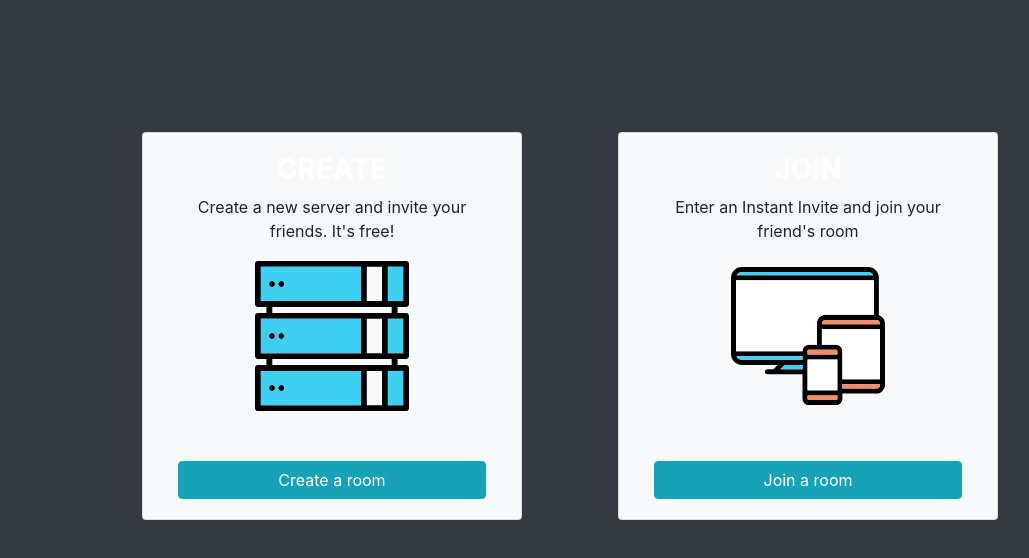
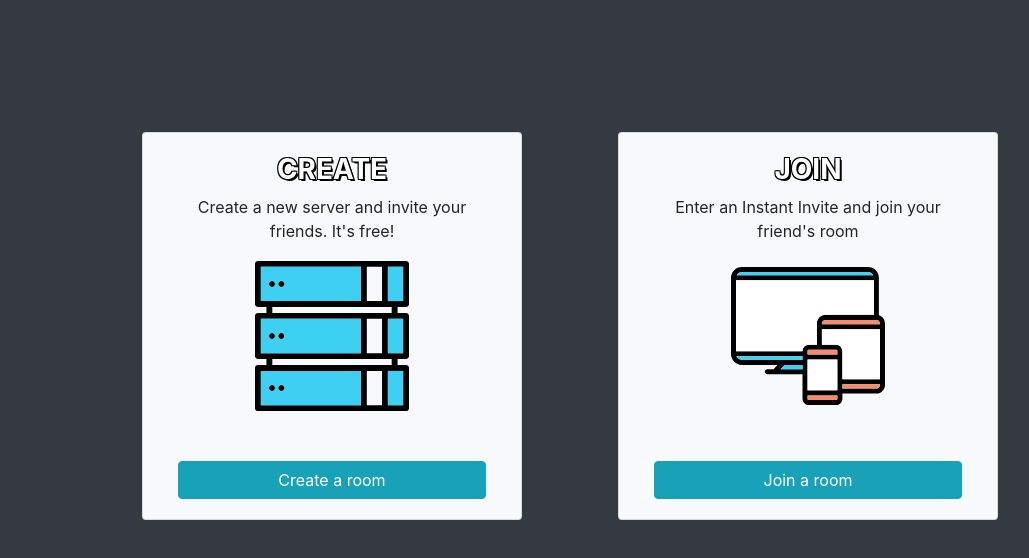
Before and after one commit to phurinaix/Room-Secret-Chat, a website: page public/join.html in a window 1280 px wide. Shown: the part 62-620 px from the top of the page, without its empty margins (70-1099 px from the left). Drawn offline with nearby package versions, Linux system fonts and the light colour scheme.

Commit message:
add text-shadow to text

```diff
--- a/public/css/joinStyle.css
+++ b/public/css/joinStyle.css
@@ -64,12 +64,12 @@ input[type="text"], input[type="password"] {
     color: white;
 }
 .message {
-    /* text-shadow:
+    text-shadow:
     2px 2px 0 #000,
     -1px -1px 0 #000,
     1px -1px 0 #000,
     -1px 1px 0 #000,
-    1px 1px 0 #000; */
+    1px 1px 0 #000;
 }
 .loader {
     position: absolute;
```
Also changed, not shown: public/index.html (+1 -1 lines).
